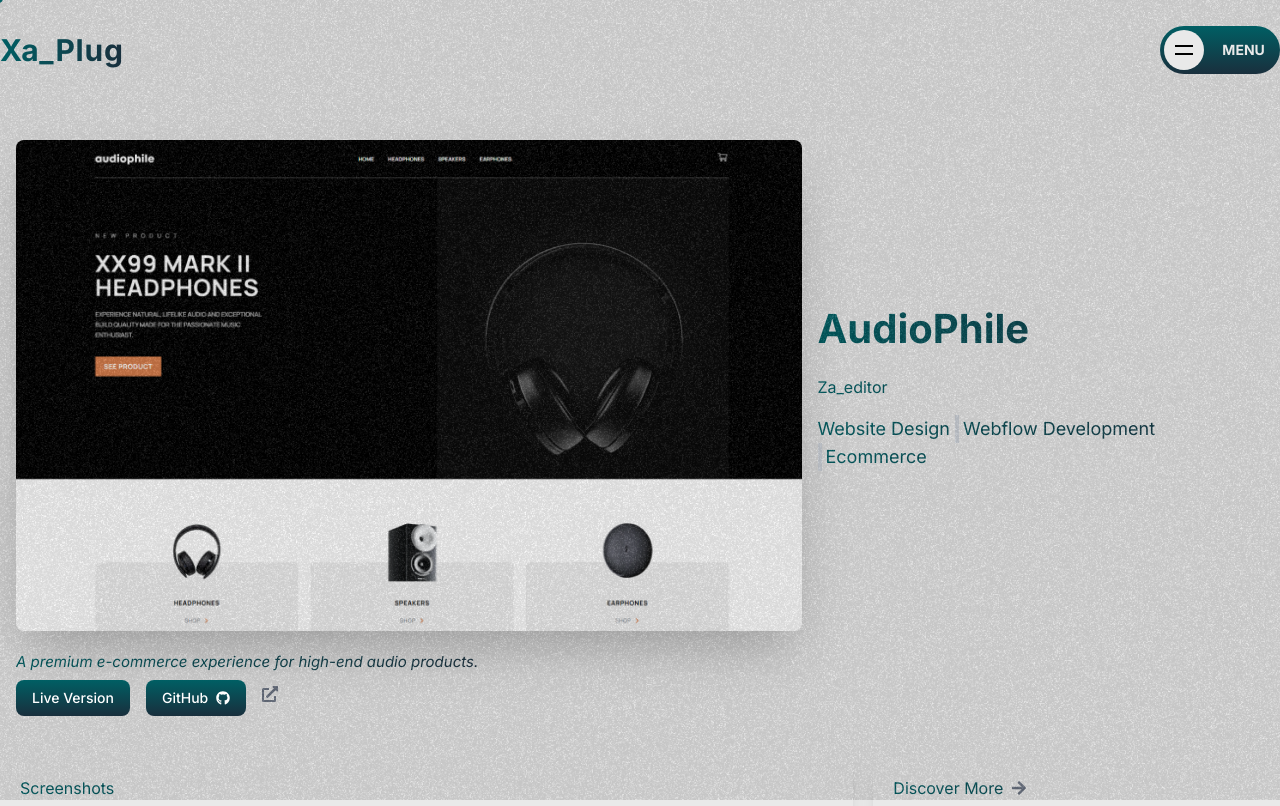
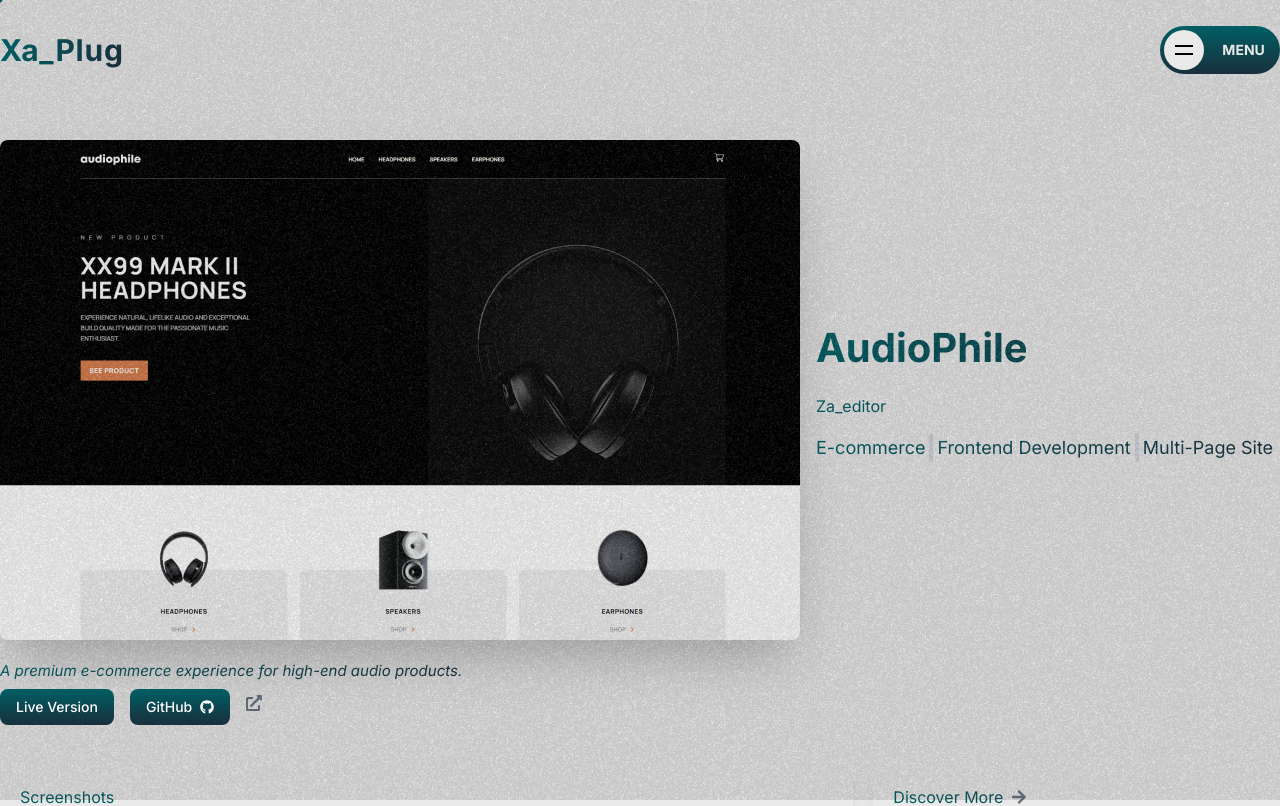
Before and after one commit to Za-editor/tajudeen-fawaz, a React (Vite) app: page /projects/AudioPhile in a window 1280 px wide. Shown: the top 806 px of the page. Built offline with nearby package versions, Linux system fonts and the light colour scheme.

Commit message:
launching the bet version

```diff
--- a/public/data/projects.json
+++ b/public/data/projects.json
@@ -31,7 +31,8 @@
     "links": {
       "live": "https://azura-recreate.vercel.app/",
       "github": "https://github.com/Za-editor/Azura-recreate"
-    }
+    },
+    "tags": ["Landing Page", "Frontend Development", "UI Recreation"]
   },
   {
     "name": "Furnico",
@@ -65,7 +66,8 @@
     "links": {
       "live": "https://furnico-nine.vercel.app/",
       "github": "https://github.com/Za-editor/Furnico"
-    }
+    },
+    "tags": ["Landing Page", "Frontend Development", "UI Recreation"]
   },
   {
     "name": "Social",
@@ -98,7 +100,8 @@
     "links": {
       "live": "https://social-tdfv.vercel.app/",
       "github": "https://github.com/Za-editor/Social"
-    }
+    },
+    "tags": ["Mini Project", "Frontend Development", "Personal Links"]
   },
   {
     "name": "Recipe Page",
@@ -131,7 +134,8 @@
     "links": {
       "live": "https://recipe-page-sandy-beta.vercel.app/",
       "github": "https://github.com/Za-editor/Recipe-page"
-    }
+    },
+    "tags": ["Static Page", "Frontend Development", "UI Recreation"]
   },
   {
     "name": "Bento Grid",
@@ -164,7 +168,8 @@
     "links": {
       "live": "https://bento-grid-wheat.vercel.app/",
       "github": "https://github.com/Za-editor/Bento-Grid"
-    }
+    },
+    "tags": ["UI Concept", "Frontend Development", "Responsive Design"]
   },
   {
     "name": "Four Card Feature",
@@ -196,7 +201,8 @@
     "links": {
       "live": "https://four-card-feature-section-five-indol.vercel.app/",
       "github": "https://github.com/Za-editor/Four-card-feature-section"
-    }
+    },
+    "tags": ["Component Layout", "Frontend Development", "UI Recreation"]
   },
   {
     "name": "Flylo",
@@ -230,7 +236,8 @@
     "links": {
       "live": "https://flylo-landing-page.vercel.app/",
       "github": "https://github.com/Za-editor/flylo-landing-page"
-    }
+    },
+    "tags": ["Landing Page", "Frontend Development", "UI Recreation"]
   },
   {
     "name": "AudioPhile",
@@ -271,7 +278,8 @@
       "live": "https://audiophile-seven-beryl.vercel.app/",
       "github": "https://github.com/Za-editor/audiophile"
     },
-    "layout": "col-span-3 row-span-4 md:col-span-3 md:row-span-7"
+    "layout": "col-span-3 row-span-4 md:col-span-3 md:row-span-7",
+    "tags": ["E-commerce", "Frontend Development", "Multi-Page Site"]
   },
   {
     "name": "Space Tourism",
@@ -307,7 +315,8 @@
       "live": "https://space-tourism-six-xi.vercel.app/",
       "github": "https://github.com/Za-editor/space-tourism"
     },
-    "layout": "col-span-3 row-span-4 md:col-span-1 md:row-span-3"
+    "layout": "col-span-3 row-span-4 md:col-span-1 md:row-span-3",
+    "tags": ["Multi-Page Website", "Frontend Development", "UI Recreation"]
   },
   {
     "name": "Zentrip",
@@ -346,7 +355,8 @@
       "live": "https://zentrip-io.vercel.app/",
       "github": "https://github.com/Za-editor/zentrip"
     },
-    "layout": "col-span-3 row-span-4 md:col-span-1 md:row-span-3"
+    "layout": "col-span-3 row-span-4 md:col-span-1 md:row-span-3",
+    "tags": ["Full Website", "Design & Development", "Travel Platform"]
   },
 
   {
@@ -389,7 +399,8 @@
       "live": "https://silque-9zns.vercel.app/",
       "github": "https://github.com/Za-editor/Silque"
     },
-    "layout": "col-span-3 row-span-4 md:col-span-2 md:row-span-4"
+    "layout": "col-span-3 row-span-4 md:col-span-2 md:row-span-4",
+    "tags": ["E-commerce", "Fullstack Development", "MERN Stack"]
   },
   {
     "name": "Prime Haven",
@@ -423,7 +434,8 @@
     "links": {
       "live": "https://prime-haven-gamma.vercel.app/",
       "github": "https://github.com/Za-editor/Prime-Haven"
-    }
+    },
+    "tags": ["Landing Page", "Frontend Development", "UI Recreation"]
   },
 
   {
@@ -462,6 +474,7 @@
     "links": {
       "live": "https://fawaz-tj.vercel.app/",
       "github": "https://github.com/Za-editor/tajudeen-fawaz"
-    }
+    },
+    "tags": ["Personal Website", "Frontend Development", "Showcase"]
   }
 ]
--- a/src/App.jsx
+++ b/src/App.jsx
@@ -7,12 +7,14 @@ import Project from "./pages/Project";
 import Loader from "./components/Loader";
 import SmoothScrollWrapper from "./components/SmoothScrollWrapper";
 import { DataProvider } from "../context/Data";
+import ScrollToTop from "./Utilities/ScrollToTop";
 
 function App() {
   return (
     <DataProvider>
       <SmoothScrollWrapper>
         <BrowserRouter>
+          <ScrollToTop />
           <AppContent />
         </BrowserRouter>
       </SmoothScrollWrapper>
@@ -25,12 +27,24 @@ function AppContent() {
   const [loading, setLoading] = useState(false);
 
   useEffect(() => {
+    const now = Date.now();
+    const lastVisit = localStorage.getItem("homeVisitTimestamp");
+
+    const tenMinutes = 10 * 60 * 1000;
+
     if (location.pathname === "/") {
-      setLoading(true);
-      const timeout = setTimeout(() => {
+      if (!lastVisit || now - parseInt(lastVisit) > tenMinutes) {
+        setLoading(true);
+        localStorage.setItem("homeVisitTimestamp", now.toString());
+
+        const timeout = setTimeout(() => {
+          setLoading(false);
+        }, 9000);
+
+        return () => clearTimeout(timeout);
+      } else {
         setLoading(false);
-      }, 9000);
-      return () => clearTimeout(timeout);
+      }
     } else {
       setLoading(false);
     }
--- /dev/null
+++ b/src/Utilities/ScrollToTop.jsx
@@ -0,0 +1,32 @@
+// src/components/ScrollToTop.jsx
+import { useEffect } from "react";
+import { useLocation } from "react-router-dom";
+
+const ScrollToTop = () => {
+  const { pathname, hash } = useLocation();
+
+  useEffect(() => {
+    const scrollToHash = () => {
+      if (hash) {
+        const element = document.querySelector(hash);
+        if (element) {
+          element.scrollIntoView({ behavior: "smooth" });
+        }
+      } else {
+        window.scrollTo({ top: 0, behavior: "smooth" });
+      }
+    };
+
+    if (hash) {
+
+      const timeout = setTimeout(scrollToHash, 400);
+      return () => clearTimeout(timeout);
+    } else {
+      scrollToHash();
+    }
+  }, [pathname, hash]);
+
+  return null;
+};
+
+export default ScrollToTop;
--- a/src/pages/Project.jsx
+++ b/src/pages/Project.jsx
@@ -73,7 +73,7 @@ const Project = () => {
   }, [products]);
 
   return (
-    <section className="container mx-auto min-h-screen pt-[50px] md:pt-[100px] px-4">
+    <section className="container mx-auto min-h-screen pt-[75px] md:pt-[100px]  px-4">
       <div className="grid grid-cols-3 md:grid-cols-5 grid-rows-16 md:grid-rows-7 gap-4 md:gap-6">
         {fullWebsites.map((project, index) => (
           <div
--- a/src/pages/SpecificProject.jsx
+++ b/src/pages/SpecificProject.jsx
@@ -96,8 +96,8 @@ const SpecificProject = () => {
   }
 
   return (
-    <section className="container mx-auto min-h-screen pt-[75px] md:pt-[100px]">
-      <div className="px-4">
+    <section className="container mx-auto  pt-[75px] md:pt-[100px] px-4 md:px-0">
+      <div className="">
         <div className="mt-5 md:mt-10 flex flex-col md:flex-row items-center  gap-4">
           <div className="">
             <img
@@ -114,15 +114,17 @@ const SpecificProject = () => {
             <p className="text-md  text-gradient   cursor-pointer ">
               Za_editor
             </p>
+            {project.tags?.length >= 3 && (
               <div className="text-sm md:text-lg text-gradient cursor-pointer">
-              <span>Website Design </span>{" "}
+                <span className="pr-1">{project.tags[0]}</span>
                 <span className="inline-block px-1 border-l-4 border-gray-300">
-                Webflow Development
+                  {project.tags[1]}
                 </span>
                 <span className="inline-block px-1 border-l-4 border-gray-300">
-                Ecommerce
+                  {project.tags[2]}
                 </span>
               </div>
+            )}
           </div>
         </div>
         <div className="w-full  text-center md:text-start flex flex-col items-center md:items-start md:w-2/5 mt-3 md:mt-5">
@@ -194,7 +196,7 @@ const SpecificProject = () => {
             <div className="flex items-center justify-between px-5 py-5 border-b-3 border-gray-300">
               <p className="">Features</p>
             </div>
-            <div className="py-4 px-4 max-h-100">
+            <div className="py-4 px-4">
               <ol className="mt-4 list-disc list-inside text-gray-500 flex flex-col gap-2">
                 {project.features.map((desc, index) => (
                   <li key={index}>{desc}</li>
@@ -225,7 +227,7 @@ const SpecificProject = () => {
             </div>
           </div>
         </div>
-        <div className="w-full md:w-4/12">
+        <div className="w-full md:w-4/12 mt-10 md:mt-0">
           <Link to={"/projects"} className="cursor-pointer">
             <div className="px-5 py-5 border-b-3 border-gray-300 flex gap-2 items-center  bg-gray-200 text-gradient shadow-xl rounded-lg  h-fit">
               <p className="">Discover More</p>
```
Lines whose indentation alone changed are shown as unchanged.
